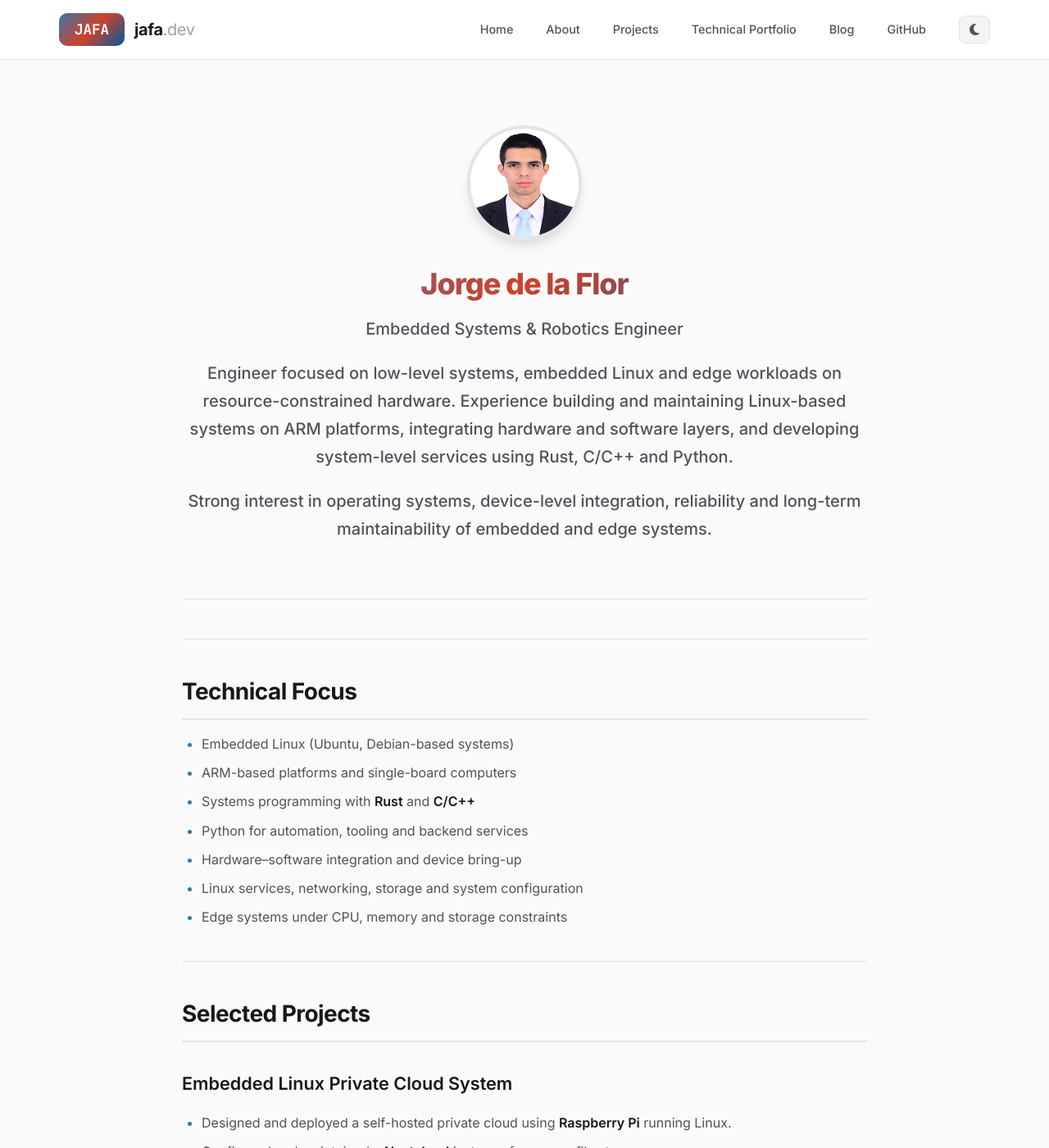
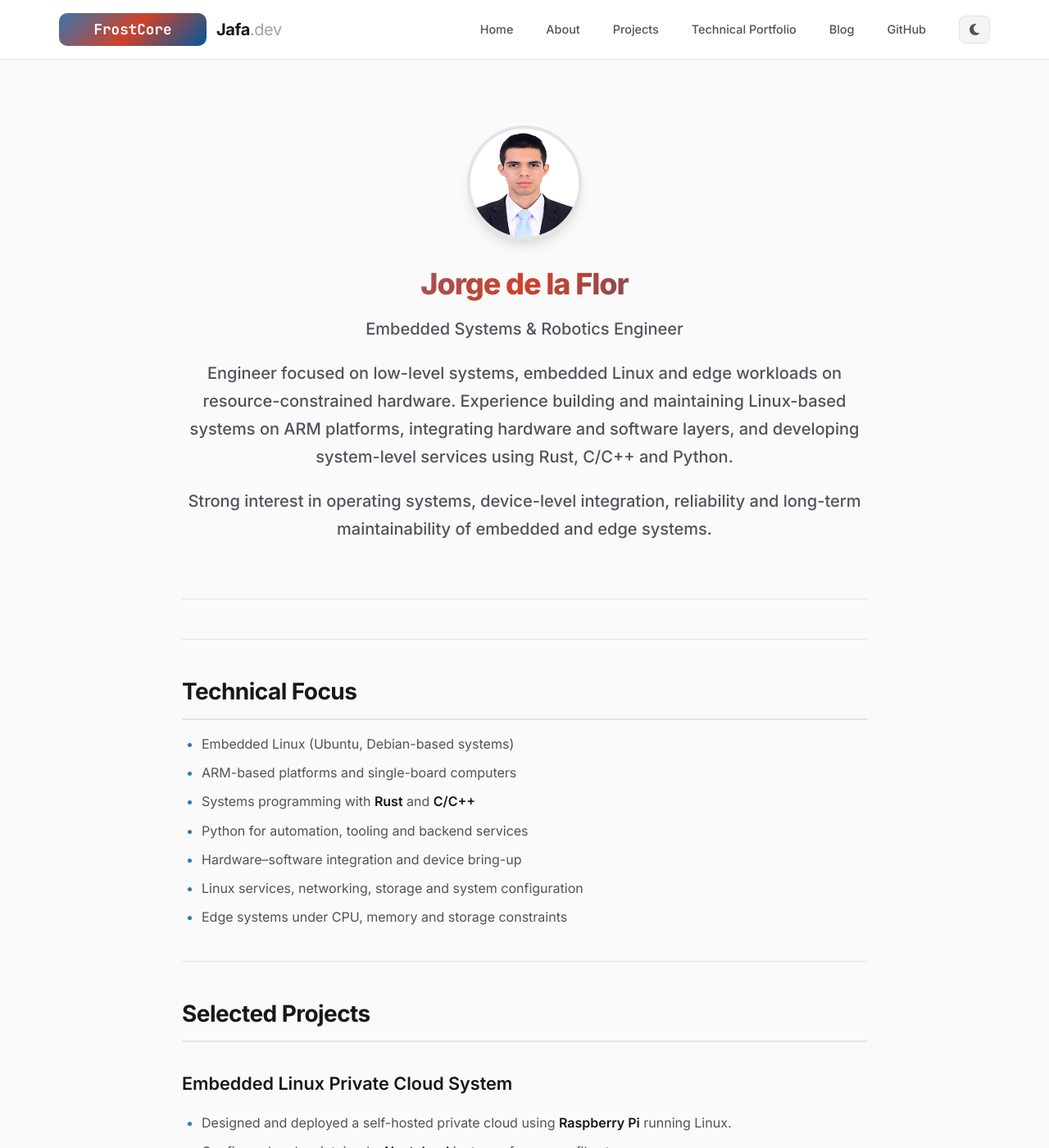
Before and after one commit to Jorge-de-la-Flor/Jorge-de-la-Flor.github.io, a Jekyll site: the page built from index.md, in a window 1280 px wide and 1400 px high. Shown: the whole window at 82% size. Built offline with Jekyll 4.4.1, drawn with Linux system fonts in a browser that asks for light colours.

Commit message:
chore: update logo-icon html

```diff
--- a/_layouts/default.html
+++ b/_layouts/default.html
@@ -107,7 +107,7 @@
     }
 
     .logo-icon {
-      width: 80px;
+      width: 180px;
       height: 40px;
       background: var(--accent-gradient);
       border-radius: 10px;
@@ -637,8 +637,8 @@
     <header class="site-header">
       <div class="header-inner">
         <a href="{{ '/' | relative_url }}" class="logo-section">
-          <div class="logo-icon">JAFA</div>
-          <div class="logo-text">jafa<span>.dev</span></div>
+          <div class="logo-icon">FrostCore</div>
+          <div class="logo-text">Jafa<span>.dev</span></div>
         </a>
 
         <nav class="header-nav">
```
